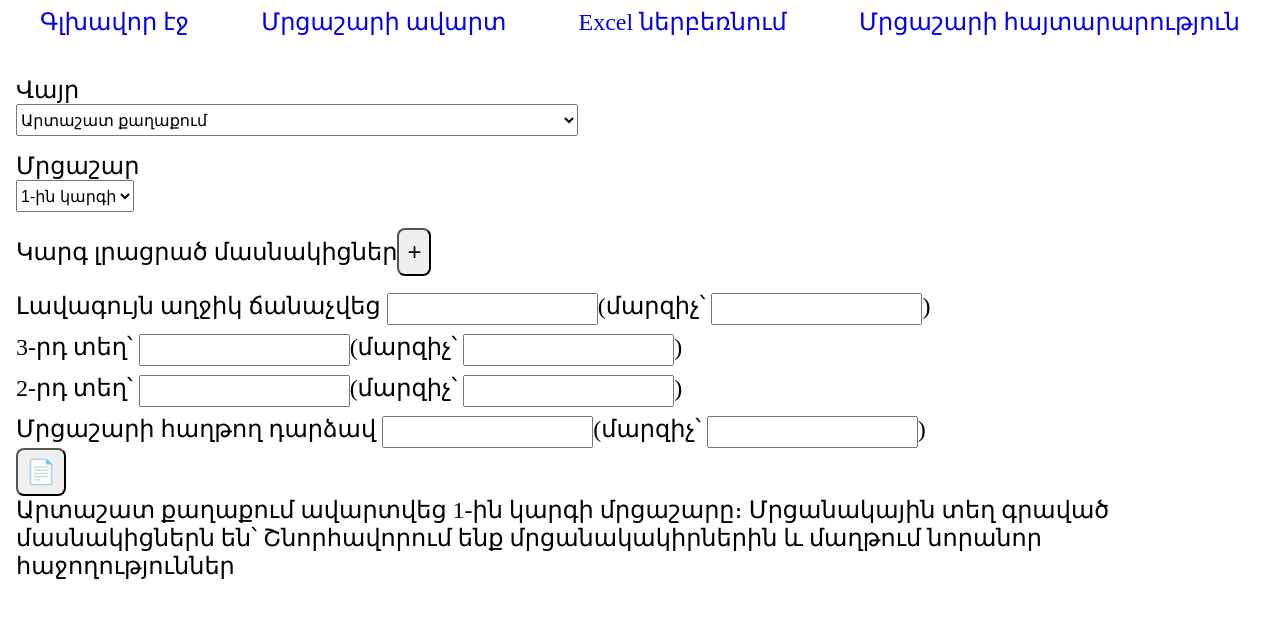
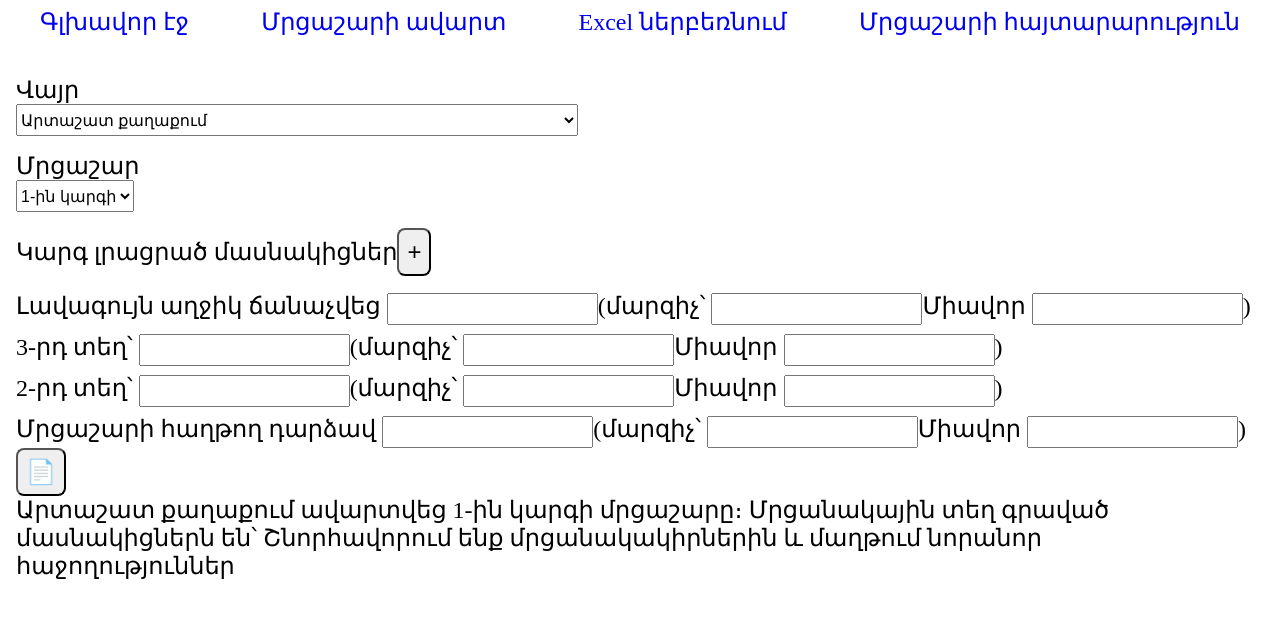
Before and after one commit to Ararat-chess-federation/news-generator, a Next.js app: page /conclusion in a window 1280 px wide. Shown: the top 618 px of the page. Built offline with nearby package versions, Linux system fonts and the light colour scheme.

Commit message:
feat: add points

```diff
--- a/src/components/prizer/Prizer.tsx
+++ b/src/components/prizer/Prizer.tsx
@@ -40,6 +40,21 @@ export default function Prizer({ text, setPrizes, place }: IPrizerProps) {
         }
         type="text"
       />
+      <label>Միավոր </label>
+      <input
+        type="number"
+        onChange={(e) =>
+          setPrizes((prev) => {
+            return {
+              ...prev,
+              [place]: {
+                ...prev[place],
+                points: e.target.value,
+              },
+            };
+          })
+        }
+      />
       )
     </div>
   );
--- a/src/constants/players.ts
+++ b/src/constants/players.ts
@@ -1,6 +1,6 @@
 import { IPlayer } from "../models/player";
 
-export const defaultPlayer: IPlayer = { player: "", trainer: "" };
+export const defaultPlayer: IPlayer = { player: "", trainer: "", points: 0 };
 
 export const prizers = {
   third: "3-րդ տեղ՝",
--- a/src/helpers/generateFinalText.ts
+++ b/src/helpers/generateFinalText.ts
@@ -34,12 +34,13 @@ function generateCategoryPlayers(players: IPlayer[]) {
     ${players.map((el) => generatePrizer(el)).join("\n")}`;
 }
 
-function generatePrizer({ player, trainer }: IPlayer, prize: string = "") {
+function generatePrizer(prizer: IPlayer, prize: string = "") {
+  const { player, trainer, points } = prizer;
   if (!player) {
     return "";
   }
 
-  let text = `${prize} ${player}`;
+  let text = `${points} միավորով ${prize} ${player}`;
 
   if (trainer) {
     text += ` (մարզիչ՝ ${trainer})`;
```
